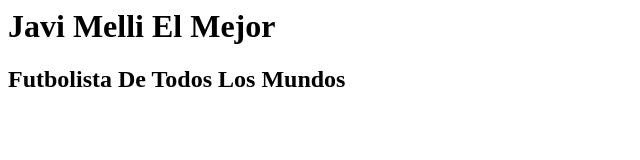
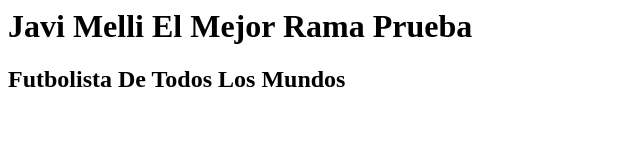
Before and after one commit to javimelli/cursoGitViewnext, a plain HTML site: page index.html in a window 1280 px wide. Shown: the whole page, without its empty margins (0-640 px from the left). Drawn offline with Linux system fonts and the light colour scheme.

Commit message:
Rama Prueba Título

```diff
--- a/index.html
+++ b/index.html
@@ -4,7 +4,7 @@
 </head>
 
 <Body>
-<h1> Javi Melli El Mejor</h1>
+<h1> Javi Melli El Mejor Rama Prueba</h1>
 <h2> Futbolista  De Todos Los Mundos</h2>
 </Body>
 
```
